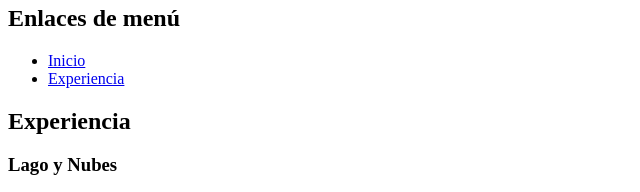
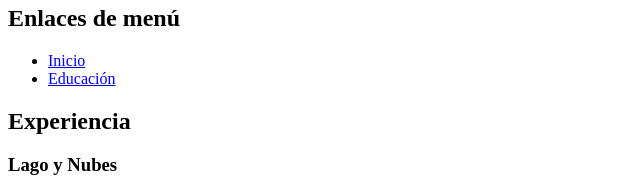
Before and after one commit to Dieogv/ProyectoFinal, a plain HTML site: page html2/experiencia.html in a window 1280 px wide. Shown: the part 595-787 px from the top of the page, 0-640 px from the left. Drawn offline with Linux system fonts and the light colour scheme; grey boxes are pictures that could not be loaded.

Commit message:
Cambio del nombre de la ruta corregida anteriormente

```diff
--- a/html2/experiencia.html
+++ b/html2/experiencia.html
@@ -25,7 +25,7 @@
     <p>
       <ul>
         <li><a href="../index.html">Inicio</a></li>
-        <li><a href="../html/educación.html">Experiencia</a></li>
+        <li><a href="../html/educación.html">Educación</a></li>
       </ul>
     </p>
     <h2>Experiencia</h2>
```
